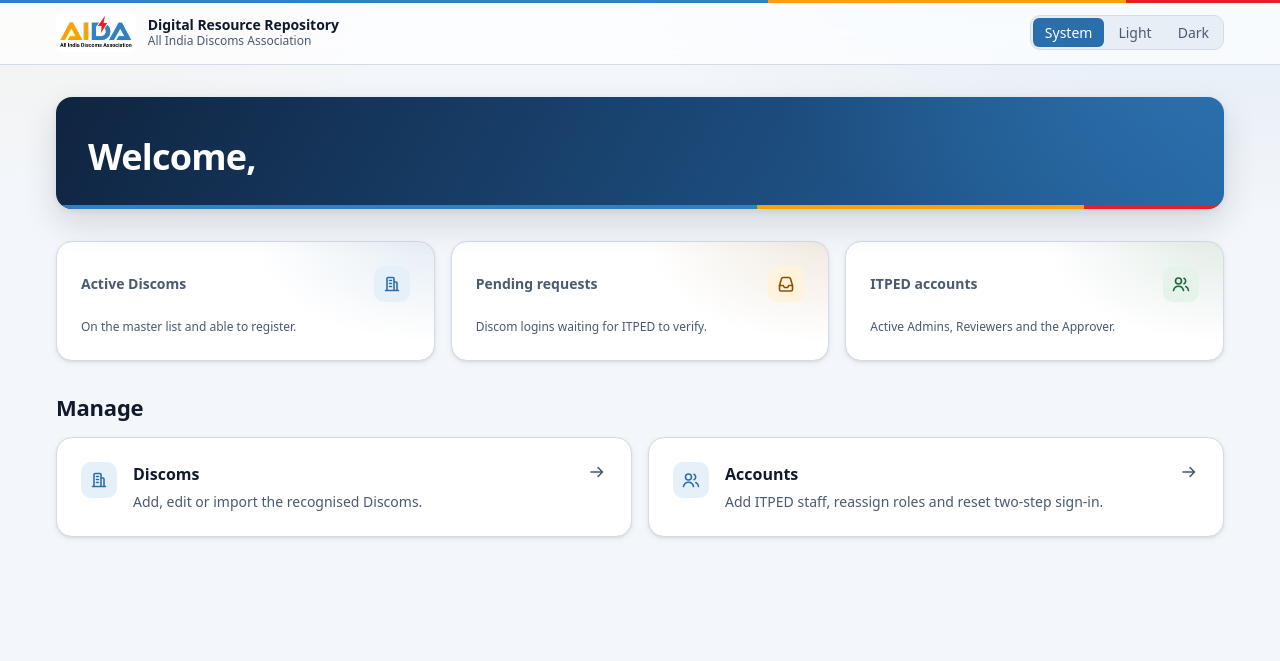
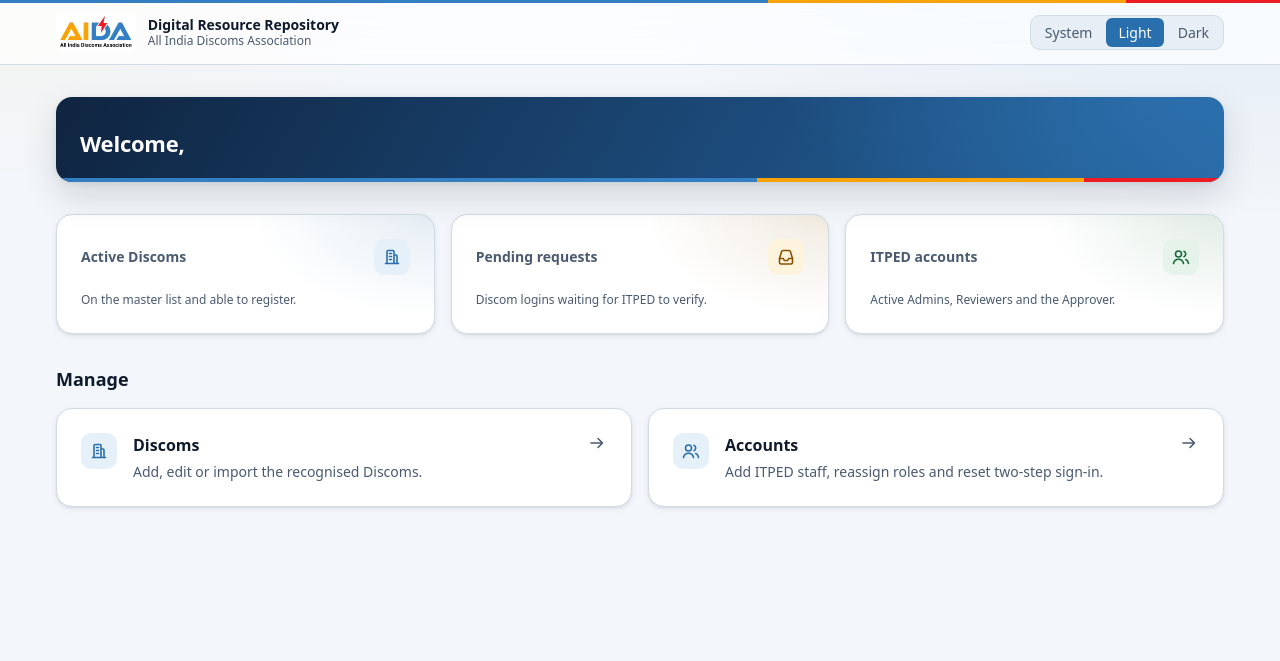
Before and after one commit to AIDAREPO2026/repo-app, a FastAPI app: template app/templates/accounts/dashboard.html in a window 1280 px wide. Shown: the top 661 px of the page. Run offline with FastAPI, Linux system fonts and the light colour scheme; the template is opened without the code that fills it, so the values that code supplies are empty; style sheets or scripts are compiled from the project's sources; parts of the project's set-up code (start-up, migrations or seed data) failed here and were passed over.

Commit message:
P1-UI-02: Float the layout, shrink headings and default to light
Asked for during review of the theme switcher.

```diff
--- a/app/static/css/components.css
+++ b/app/static/css/components.css
@@ -57,9 +57,8 @@
 
 
   .section-title {
-    font-size: var(--aida-text-xl);
-    line-height: var(--aida-text-xl-leading);
-    letter-spacing: var(--aida-text-xl-tracking);
+    font-size: var(--aida-text-lg);
+    line-height: var(--aida-text-lg-leading);
     font-weight: 650;
     margin-bottom: var(--aida-space-4);
   }
@@ -758,9 +792,9 @@
   }
 
   .stat-value {
-    font-size: var(--aida-text-3xl);
-    line-height: var(--aida-text-3xl-leading);
-    letter-spacing: var(--aida-text-3xl-tracking);
+    font-size: var(--aida-text-2xl);
+    line-height: var(--aida-text-2xl-leading);
+    letter-spacing: var(--aida-text-2xl-tracking);
     font-weight: 700;
     font-variant-numeric: tabular-nums;
   }
@@ -815,7 +849,7 @@
     position: relative;
     overflow: hidden;
     margin-bottom: var(--aida-space-6);
-    padding: var(--aida-space-6);
+    padding: var(--aida-space-5);
     border-radius: var(--aida-radius-lg);
     background: var(--aida-hero);
     box-shadow: var(--aida-shadow-2);
@@ -842,18 +876,10 @@
   /* Phones get the page-title size, so a long name does not fill the screen. */
   .hero-title {
     margin-top: var(--aida-space-2);
-    font-size: var(--aida-text-2xl);
-    line-height: var(--aida-text-2xl-leading);
-    letter-spacing: var(--aida-text-2xl-tracking);
+    font-size: var(--aida-text-xl);
+    line-height: var(--aida-text-xl-leading);
+    letter-spacing: var(--aida-text-xl-tracking);
     font-weight: 700;
-  }
-
-  @media (min-width: 40rem) {
-    .hero-title {
-      font-size: var(--aida-text-3xl);
-      line-height: var(--aida-text-3xl-leading);
-      letter-spacing: var(--aida-text-3xl-tracking);
-    }
   }
 
   .hero-lead {
--- a/app/static/js/theme.js
+++ b/app/static/js/theme.js
@@ -1,5 +1,5 @@
 // The theme switcher (P1-UI-02). tokens.css follows the device setting unless <html> carries
-// .theme-light or .theme-dark; this adds that class from the choice saved in this browser.
+// .theme-light or .theme-dark. Pages arrive light; this applies the choice saved in this browser.
 // Loaded in <head> without defer, so the page never flashes the wrong theme.
 const KEY = "aida-theme";
 const root = document.documentElement;
@@ -7,9 +7,9 @@ const root = document.documentElement;
 // Storage can be blocked by browser settings; the switcher then lasts for this page only.
 function savedTheme() {
   try {
-    return localStorage.getItem(KEY) || "system";
+    return localStorage.getItem(KEY) || "light";
   } catch {
-    return "system";
+    return "light";
   }
 }
 
--- a/app/templates/base.html
+++ b/app/templates/base.html
@@ -1,5 +1,6 @@
 <!doctype html>
-<html lang="en">
+{# Light unless the person chooses otherwise; static/js/theme.js applies their choice. #}
+<html lang="en" class="theme-light">
 <head>
   <meta charset="utf-8">
   <meta name="viewport" content="width=device-width, initial-scale=1">
@@ -47,11 +48,13 @@
       {% if breadcrumbs is defined %}
       <div class="page-bar"><div class="page page-bar-inner">{{ breadcrumb_trail(breadcrumbs) }}</div></div>
       {% endif %}
-      {{ flash_messages(messages|default([])) }}
-      <main id="main" tabindex="-1" class="page flex-1 py-8 focus:outline-none">
-        {% block content %}{% endblock %}
-      </main>
-      {{ site_footer() }}
+      <div class="app-panel">
+        {{ flash_messages(messages|default([])) }}
+        <main id="main" tabindex="-1" class="page flex-1 py-6 focus:outline-none">
+          {% block content %}{% endblock %}
+        </main>
+        {{ site_footer() }}
+      </div>
     </div>
   </div>
   {% else %}
```
Also changed, not shown: other parts of app/static/css/components.css (+49 -14 lines), docs/journal/P1-UI-02.md (+3 -0 lines), docs/tasks/phase-1-platform-access.md (+2 -1 lines), tests/e2e/test_design_system.py (+9 -3 lines), tests/e2e/test_theme.py (+8 -0 lines).
